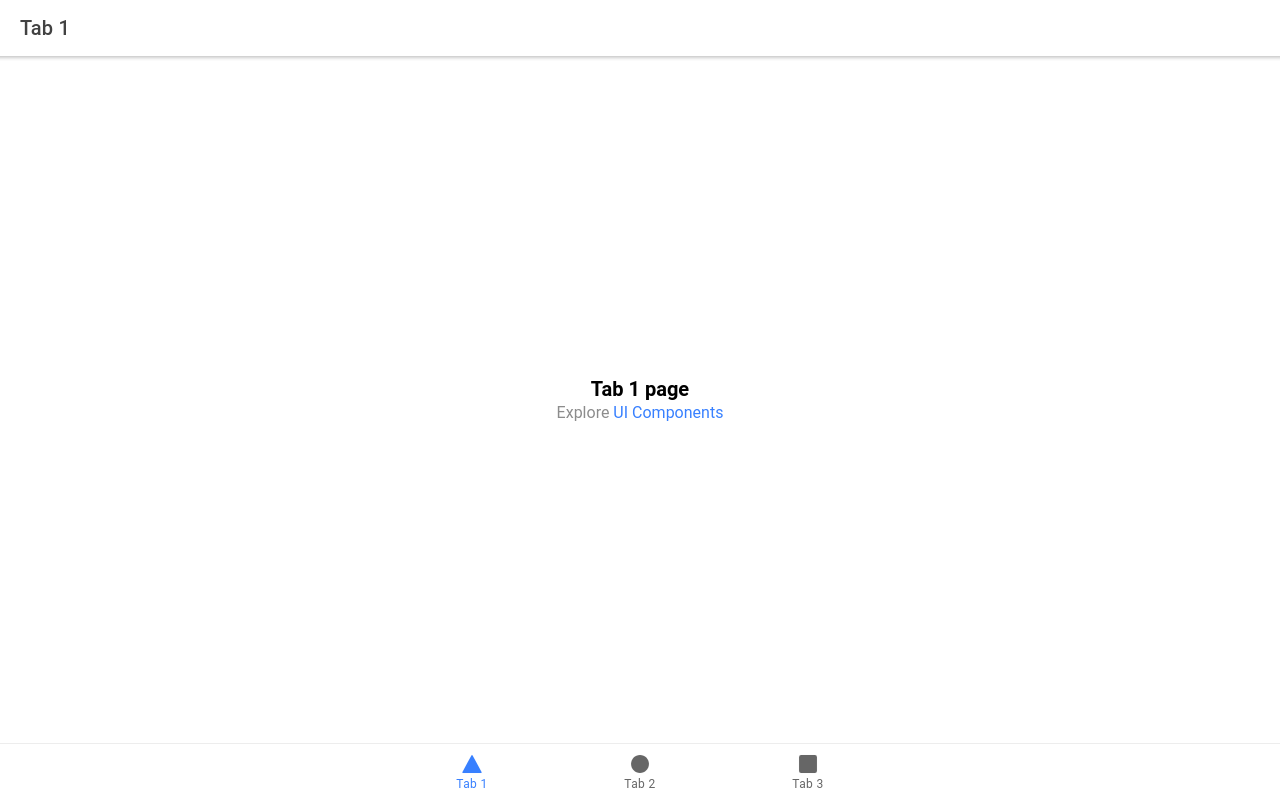
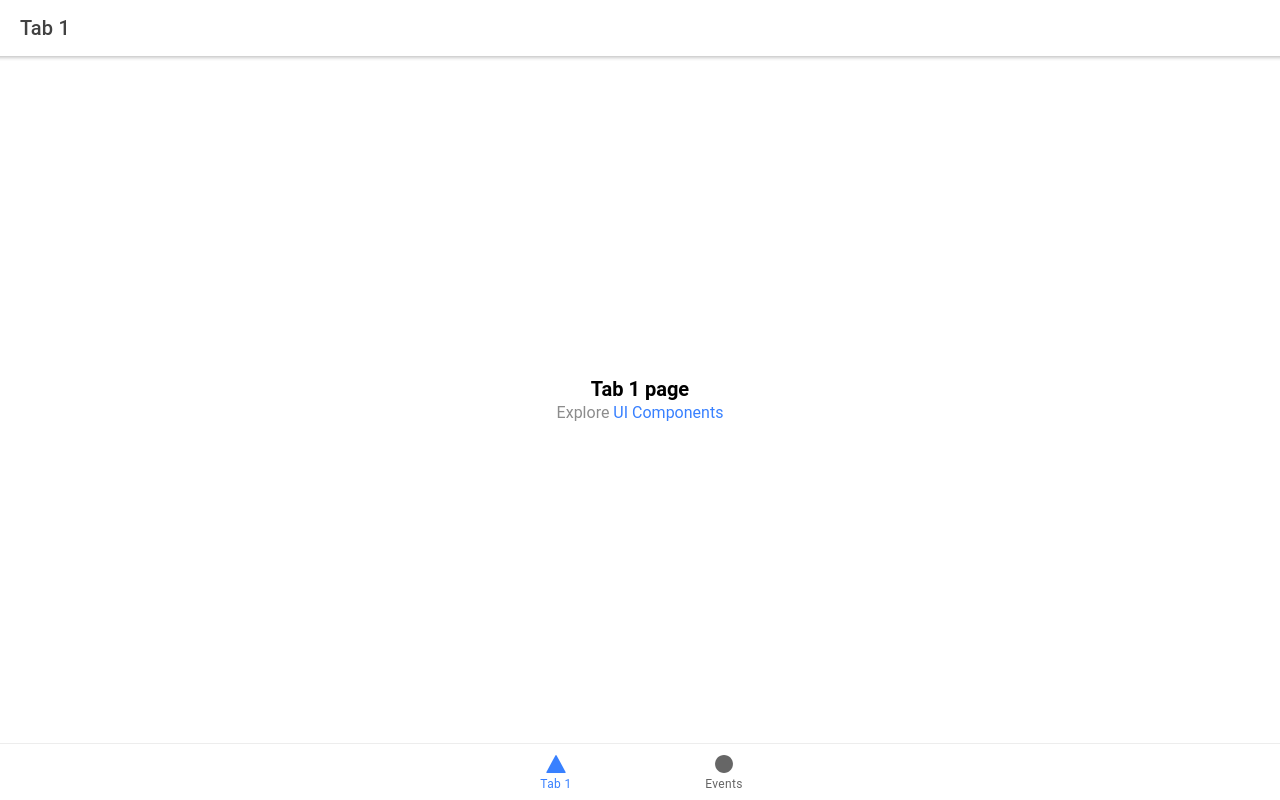
Before and after one commit to cfg2020apac/team-3, a React (Create React App) app in the folder ionic/BWSApp/: page /tabs/tab1 in a window 1280 px wide. Built offline with nearby package versions, Linux system fonts and the light colour scheme.

Commit message:
event and event detail pages

```diff
--- a/ionic/BWSApp/src/components/EventsCard.tsx
+++ b/ionic/BWSApp/src/components/EventsCard.tsx
@@ -12,7 +12,7 @@ interface ComponentProps {
 const EventsCard: React.FC<ComponentProps> = ({id, title, imgSrc, description, start_datetime}) => {
   return(
     <IonItem>
-      <IonCard routerLink={`/event/` + id}>
+      <IonCard routerLink={`/tabs/event/` + id}>
         <img src={imgSrc} alt=""/>
         <IonCardHeader>
           <IonCardSubtitle>{moment(start_datetime).format("MMMM Do YYYY")}</IonCardSubtitle>
--- a/ionic/BWSApp/src/pages/EventDetailPage.tsx
+++ b/ionic/BWSApp/src/pages/tab-pages/EventDetailPage.tsx
@@ -14,7 +14,7 @@ import {
   IonCardTitle,
   IonButton,
 } from "@ionic/react";
-import { getEvent, API_URL } from "../services/api";
+import { getEvent, API_URL } from "../../services/api";
 import { RouteComponentProps } from "react-router";
 import moment from 'moment'
 
--- a/ionic/BWSApp/src/pages/EventsPage.tsx
+++ b/ionic/BWSApp/src/pages/tab-pages/EventsPage.tsx
@@ -11,9 +11,8 @@ import {
   IonSegment,
   IonSegmentButton,
 } from "@ionic/react";
-import EventsCard from "../components/EventsCard";
-import { getEvents } from "../services/api";
-import { API_URL } from "../services/api";
+import EventsCard from "../../components/EventsCard";
+import { getEvents, API_URL } from "../../services/api";
 
 const EventsPage: React.FC = () => {
   const [page, setPage] = useState("rec");
--- a/ionic/BWSApp/src/pages/tab-pages/MainTabs.tsx
+++ b/ionic/BWSApp/src/pages/tab-pages/MainTabs.tsx
@@ -3,7 +3,8 @@ import { IonTabs, IonRouterOutlet, IonTabBar, IonTabButton, IonIcon, IonLabel }
 import { Route, Redirect } from 'react-router-dom';
 import { ellipse, square, triangle } from 'ionicons/icons';
 import Tab1 from './Tab1';
-import Tab2 from './Tab2';
+import EventsPage from './EventsPage';
+import EventDetailPage from './EventDetailPage'
 
 interface MainTabsProps { }
 
@@ -18,20 +19,17 @@ const MainTabs: React.FC<MainTabsProps> = () => {
           Use the component prop when your component depends on the RouterComponentProps passed in automatically.
         */}
         <Route path="/tabs/tab1" component={Tab1}  exact={true} />
-        <Route path="/tabs/tab2" render={() => <Tab2 />} exact={true} />
+        <Route path="/tabs/events" render={() => <EventsPage />} exact={true} />
+        <Route path="/tabs/event/:id" component={EventDetailPage} />
       </IonRouterOutlet>
       <IonTabBar slot="bottom">
         <IonTabButton tab="tab1" href="/tabs/tab1">
           <IonIcon icon={triangle} />
           <IonLabel>Tab 1</IonLabel>
         </IonTabButton>
-        <IonTabButton tab="tab2" href="/tabs/tab2">
+        <IonTabButton tab="tab2" href="/tabs/events">
           <IonIcon icon={ellipse} />
-          <IonLabel>Tab 2</IonLabel>
-        </IonTabButton>
-        <IonTabButton tab="tab3" href="/tabs/tab3">
-          <IonIcon icon={square} />
-          <IonLabel>Tab 3</IonLabel>
+          <IonLabel>Events</IonLabel>
         </IonTabButton>
       </IonTabBar>
     </IonTabs>
```
